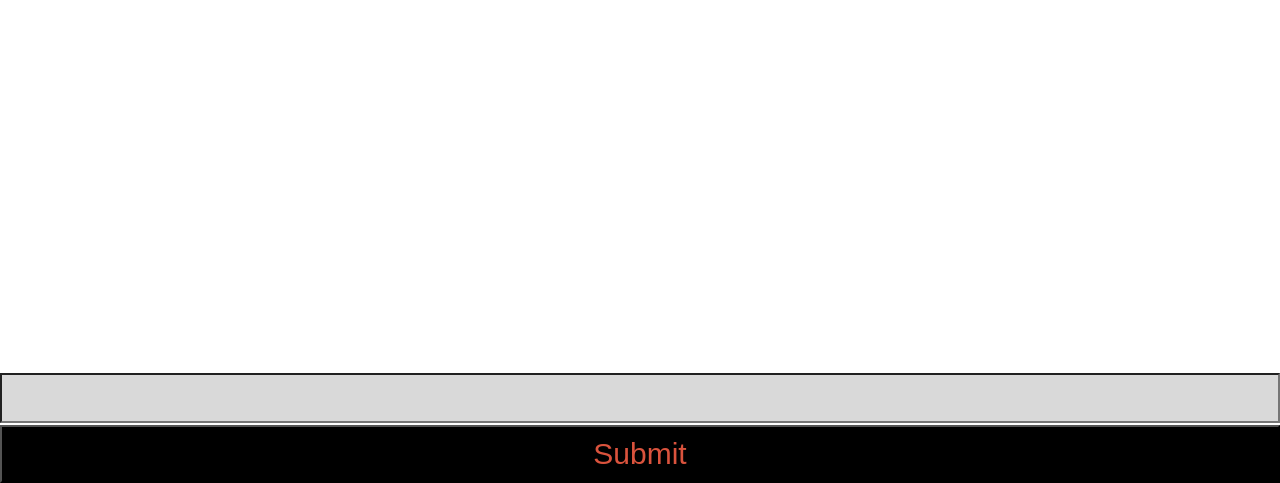
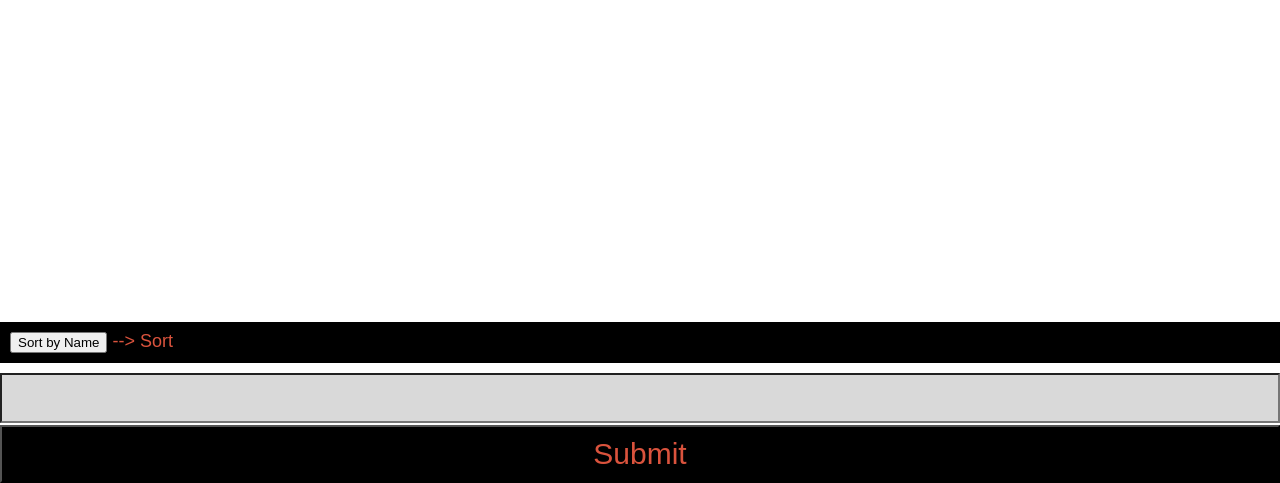
Before and after one commit to TiC-1/Week2_project_todoAPP, a website: page index.html in a window 1280 px wide. Shown: the part 317-800 px from the top of the page. Drawn offline with Linux system fonts and the light colour scheme.

Commit message:
sort button updted

```diff
--- a/index.html
+++ b/index.html
@@ -10,6 +10,8 @@
   </head>
 
   <body>
+
+
     <div class="header">
 <h1> "TIC-1 todo app -->" </h1>
 </div>
@@ -17,10 +19,14 @@
       <ul>
       </ul>
     </div>
+    <form id="sort-todos" class = "sort">
+    <input type="submit" name="" value="Sort by Name" >           -->  Sort<meta name="viewport" content="width=device-width, initial-scale=1.0">
+    </form>
     <form id="add-todo" class="formStyle">
         <input type="text" name="description" value="" class="textField">
         <input type="submit" name="" value="Submit" class="buttonSub">
       </form>
+
 
   </body>
   <script type="text/javascript" src="./logic.js"></script>
--- a/style.css
+++ b/style.css
@@ -93,7 +93,7 @@ ul li {
     background: #eee;
     font-size: 30px;
     transition: 0.2s;
-      text-align: center;
+    text-align: center;
 }
 
 .checked {
@@ -148,7 +148,17 @@ float: right;
 /*.description{
 
 }*/
+.sort{
+  background: black;
+  color: #da533d;
+  position: fixed;
+  bottom: 120px;
+  width: 100%;
+  font-size: 18px;
+  padding: 10px;
 
+
+}
 .textField {
   text-align: center;
   width: 100%;
@@ -157,7 +167,6 @@ float: right;
   font-size: 30px;
   position: fixed;
   bottom: 60px;
-
 }
 
 
```
